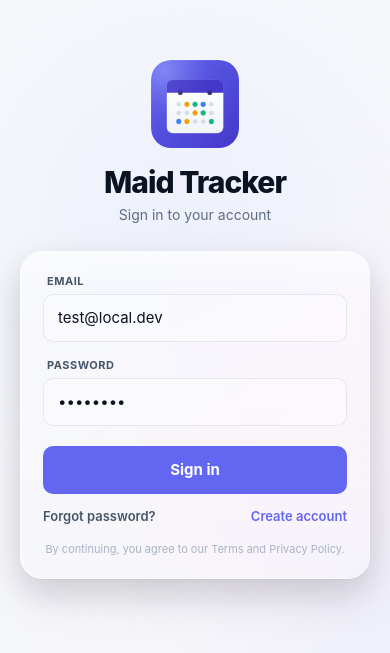
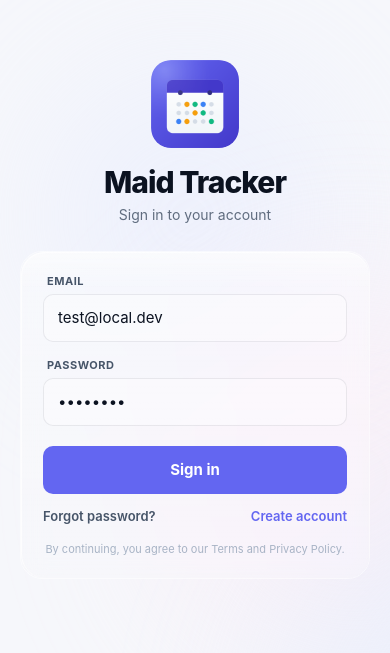
Before and after one commit to chirayu2107/calculator, a React Native app: screen / in a window 390 px wide. Shown: the part 103-756 px from the top of the page. Built offline with nearby package versions, Linux system fonts and the light colour scheme; no server answers.

Commit message:
refactor: streamline UI interactions by removing custom shadows and standardizing press feedback across components

```diff
--- a/src/components/DayCell.js
+++ b/src/components/DayCell.js
@@ -27,7 +27,6 @@ export const DayCell = ({
         {
           backgroundColor: active ? color : 'transparent',
           borderColor: active ? color : theme.borderStrong,
-          ...(active && { boxShadow: `0 0 6px ${color}` }),
         },
       ]}
     />
@@ -36,7 +35,7 @@ export const DayCell = ({
   if (compact) {
     return (
       <View style={[styles.slot, styles.slotCompact]}>
-        <Pressable onPress={onPress}>
+        <Pressable onPress={onPress} delayPressIn={0} hitSlop={4}>
           {({ pressed, hovered }) => (
             <GlassCard
               theme={theme}
--- a/src/components/DayPill.js
+++ b/src/components/DayPill.js
@@ -4,13 +4,13 @@ import { Pressable, StyleSheet, Text, View } from 'react-native';
 export const DayPill = ({ label, color, softColor, active, onPress, theme, compact }) => (
   <Pressable
     onPress={onPress}
+    delayPressIn={0}
     style={({ pressed, hovered }) => [
       styles.pill,
       compact && styles.pillCompact,
       {
         backgroundColor: active ? color : 'rgba(255,255,255,0.05)',
         borderColor: active ? color : theme.border,
-        ...(active && { boxShadow: `0 4px 12px ${color}40` }),
       },
       pressed && { transform: [{ scale: 0.95 }] },
       hovered && !active && { backgroundColor: 'rgba(255,255,255,0.1)' },
--- a/src/components/GlassCard.js
+++ b/src/components/GlassCard.js
@@ -45,18 +45,6 @@ export const GlassCard = ({
           overflow: 'hidden',
           borderWidth: noBorder ? 0 : StyleSheet.hairlineWidth,
           borderColor: noBorder ? 'transparent' : (borderColor ?? theme.glassBorder),
-        },
-        !noShadow && {
-          shadowColor: isDark ? '#000' : '#0F172A',
-          shadowOpacity: isDark ? 0.45 : 0.10,
-          shadowOffset: { width: 0, height: 14 },
-          shadowRadius: 32,
-          elevation: 8,
-          ...(isWeb && {
-            boxShadow: isDark
-              ? '0 18px 50px rgba(0,0,0,0.5), 0 2px 6px rgba(0,0,0,0.3)'
-              : '0 18px 50px rgba(15,23,42,0.10), 0 1px 2px rgba(15,23,42,0.05)',
-          }),
         },
         style,
       ]}
--- a/src/components/StaffPicker.js
+++ b/src/components/StaffPicker.js
@@ -14,7 +14,9 @@ export const StaffPicker = ({
       <View style={styles.row}>
         <Pressable
           onPress={onManage}
-          style={({ pressed }) => [pressed && { transform: [{ scale: 0.97 }] }]}
+          hitSlop={8}
+          delayPressIn={0}
+          style={({ pressed }) => [pressed && { transform: [{ scale: 0.96 }] }]}
         >
           <GlassCard theme={theme} radius={20} style={styles.addPill}>
             <Text style={[styles.addPillText, { color: theme.text, fontFamily: theme.font }]}>
@@ -32,6 +34,7 @@ export const StaffPicker = ({
         horizontal
         showsHorizontalScrollIndicator={false}
         contentContainerStyle={styles.scroll}
+        decelerationRate="fast"
       >
         {staffList.map((s) => {
           const active = s.id === activeStaffId;
@@ -39,7 +42,8 @@ export const StaffPicker = ({
             <Pressable
               key={s.id}
               onPress={() => onSelect(s.id)}
-              style={({ pressed }) => [pressed && { transform: [{ scale: 0.97 }] }]}
+              delayPressIn={0}
+              style={({ pressed }) => [pressed && { transform: [{ scale: 0.96 }] }]}
             >
               <GlassCard
                 theme={theme}
@@ -50,7 +54,6 @@ export const StaffPicker = ({
                   styles.pill,
                   active && {
                     borderWidth: 1.5,
-                    shadowColor: s.color,
                   },
                 ]}
               >
@@ -71,8 +74,9 @@ export const StaffPicker = ({
 
         <Pressable
           onPress={onManage}
-          style={({ pressed }) => [pressed && { transform: [{ scale: 0.97 }] }]}
-          hitSlop={4}
+          delayPressIn={0}
+          style={({ pressed }) => [pressed && { transform: [{ scale: 0.96 }] }]}
+          hitSlop={8}
         >
           <GlassCard theme={theme} radius={20} style={styles.managePill}>
             <Text style={[styles.managePillText, { color: theme.textMuted, fontFamily: theme.font }]}>
@@ -86,8 +90,8 @@ export const StaffPicker = ({
 };
 
 const styles = StyleSheet.create({
-  row: { paddingHorizontal: 16, paddingTop: 10, paddingBottom: 6 },
-  scroll: { gap: 8, paddingRight: 16, paddingLeft: 1, alignItems: 'center' },
+  row: { paddingTop: 10, paddingBottom: 6 },
+  scroll: { gap: 8, paddingHorizontal: 16, alignItems: 'center' },
   pill: {
     paddingHorizontal: 18,
     paddingVertical: 9,
--- a/src/components/SummaryCards.js
+++ b/src/components/SummaryCards.js
@@ -24,7 +24,7 @@ const Card = ({ label, value, sublabel, icon, accent, theme, emphasis, compact }
       <View style={styles.headerRow}>
         {icon ? <Text style={[styles.icon, compact && styles.iconCompact]}>{icon}</Text> : null}
         {accent ? (
-          <View style={[styles.accentDot, { backgroundColor: accent, boxShadow: `0 0 6px ${accent}` }]} />
+          <View style={[styles.accentDot, { backgroundColor: accent }]} />
         ) : null}
         <Text
           style={[labelStyle, { color: theme.textMuted, fontFamily: theme.font }]}
@@ -84,13 +84,18 @@ export const SummaryCards = ({ summary, monthName, theme, compact }) => {
 
   if (compact) {
     return (
+      <View style={styles.scrollWrapper}>
         <ScrollView
           horizontal
           showsHorizontalScrollIndicator={false}
           contentContainerStyle={styles.scrollCompact}
+          decelerationRate="fast"
+          snapToInterval={154} // 144 + 10 gap
+          snapToAlignment="start"
         >
           {cards}
         </ScrollView>
+      </View>
     );
   }
 
@@ -103,11 +108,15 @@ const styles = StyleSheet.create({
     gap: 12,
     flexWrap: 'wrap',
   },
+  scrollWrapper: {
+    marginHorizontal: -16, // Offset parent padding (16px) to bleed to edges
+    overflow: 'visible',   // Ensure shadows aren't clipped by wrapper
+  },
   scrollCompact: {
     flexDirection: 'row',
     gap: 10,
-    paddingHorizontal: 4,
-    paddingVertical: 2,
+    paddingHorizontal: 16, // Restore padding inside the scroll content
+    paddingVertical: 14,    // Extra vertical room for large shadows (32px)
   },
   card: {
     flex: 1,
--- a/src/screens/HomeScreen.js
+++ b/src/screens/HomeScreen.js
@@ -267,13 +267,14 @@ export const HomeScreen = ({ theme }) => {
 const ToolBtn = ({ children, onPress, theme, wide }) => (
   <Pressable
     onPress={onPress}
-    hitSlop={8}
+    hitSlop={12}
+    delayPressIn={0}
     style={({ pressed, hovered }) => [
       styles.toolBtn,
       wide && styles.toolBtnWide,
       { backgroundColor: theme.surfaceAlt, borderColor: theme.border },
       hovered && { backgroundColor: theme.surfaceHover, transform: [{ scale: 1.05 }] },
-      pressed && { transform: [{ scale: 0.95 }] },
+      pressed && { transform: [{ scale: 0.92 }], opacity: 0.8 },
     ]}
   >
     <Text style={[styles.toolBtnText, { color: theme.text, fontFamily: theme.font }]}>{children}</Text>
@@ -282,7 +283,7 @@ const ToolBtn = ({ children, onPress, theme, wide }) => (
 
 const LegendItem = ({ color, label, icon, theme }) => (
   <View style={styles.legendItem}>
-    <View style={[styles.legendDot, { backgroundColor: color, boxShadow: `0 0 8px ${color}` }]} />
+    <View style={[styles.legendDot, { backgroundColor: color }]} />
     {icon ? <Text style={styles.legendIcon}>{icon}</Text> : null}
     <Text style={[styles.legendText, { color: theme.textMuted, fontFamily: theme.font }]} numberOfLines={1}>
       {label}
@@ -304,7 +305,6 @@ const styles = StyleSheet.create({
     justifyContent: 'space-between',
     borderRadius: 24,
     borderWidth: 1,
-    boxShadow: '0 4px 12px rgba(0,0,0,0.05)',
   },
   toolbarLeft: { flexDirection: 'row', alignItems: 'center', gap: 6 },
   toolbarRight: { flexDirection: 'row', alignItems: 'center', gap: 2 },
@@ -336,7 +336,7 @@ const styles = StyleSheet.create({
     flexDirection: 'row',
     alignItems: 'center',
     justifyContent: 'space-between',
-    marginBottom: 20,
+    marginBottom: 10, // Tightened
     paddingHorizontal: 8,
     flexWrap: 'wrap',
     gap: 8,
@@ -347,14 +347,13 @@ const styles = StyleSheet.create({
     paddingVertical: 6,
     borderRadius: 20,
     borderWidth: 1,
-    boxShadow: '0 2px 8px rgba(0,0,0,0.05)',
   },
   todayPillText: { fontSize: 12, fontWeight: '700' },
   legendItem: { flexDirection: 'row', alignItems: 'center', gap: 6 },
   legendDot: { width: 10, height: 10, borderRadius: 5 },
   legendIcon: { fontSize: 12 },
   legendText: { fontSize: 12, fontWeight: '600', maxWidth: 110 },
-  weekRow: { flexDirection: 'row', paddingHorizontal: 4, marginBottom: 8 },
+  weekRow: { flexDirection: 'row', paddingHorizontal: 4, marginBottom: 4 }, // Tightened
   weekday: {
     flex: 1,
     textAlign: 'center',
@@ -365,7 +364,7 @@ const styles = StyleSheet.create({
     opacity: 0.8,
   },
   grid: { flexDirection: 'row', flexWrap: 'wrap' },
-  summaryWrap: { marginBottom: 20 },
+  summaryWrap: { marginBottom: 12 }, // Tightened
   emptyWrap: { padding: 40, alignItems: 'center', justifyContent: 'center', minHeight: 240 },
   emptyTitle: { fontSize: 18, fontWeight: '700', marginBottom: 8, textAlign: 'center' },
   emptySubtitle: { fontSize: 14, textAlign: 'center', maxWidth: 280, lineHeight: 20 },
```
Lines whose indentation alone changed are shown as unchanged.
